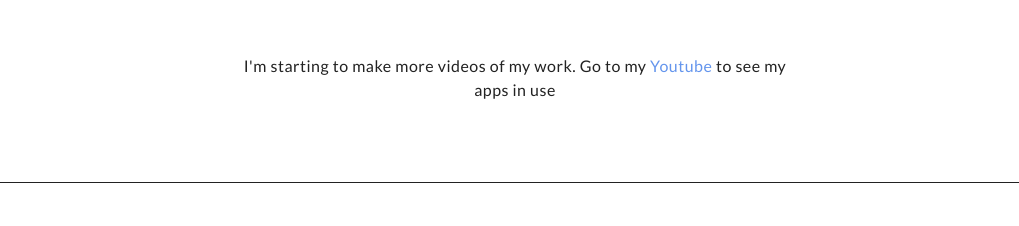
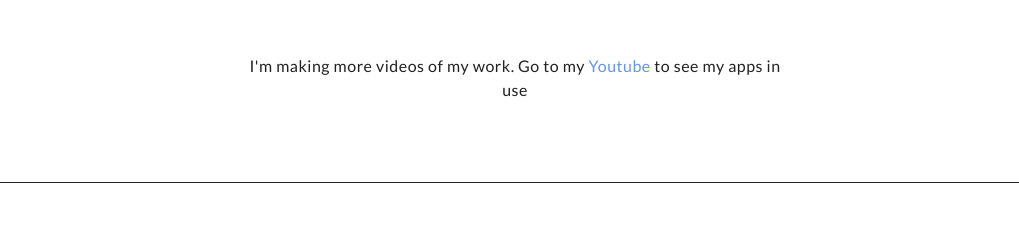
Before and after one commit to lukephills/Femur-homepage, a plain HTML site: page index.html in a window 1280 px wide. Shown: the part 1889-2115 px from the top of the page, without its empty margins (125-1144 px from the left). Drawn offline with Linux system fonts and the light colour scheme; a script that the page names is missing.

Commit message:
copy changes

```diff
--- a/index.html
+++ b/index.html
@@ -84,7 +84,7 @@
             </div>
 
 
-            <p>I'm starting to make more videos of my work. Go to my <a href="https://www.youtube.com/channel/UCdp2BhgqetxCKNwKLHW20yQ" alt="Femur Youtube Channel">Youtube</a> to see my apps in use</p>
+            <p>I'm making more videos of my work. Go to my <a href="https://www.youtube.com/channel/UCdp2BhgqetxCKNwKLHW20yQ" alt="Femur Youtube Channel">Youtube</a> to see my apps in use</p>
 
         </div>
 
```
